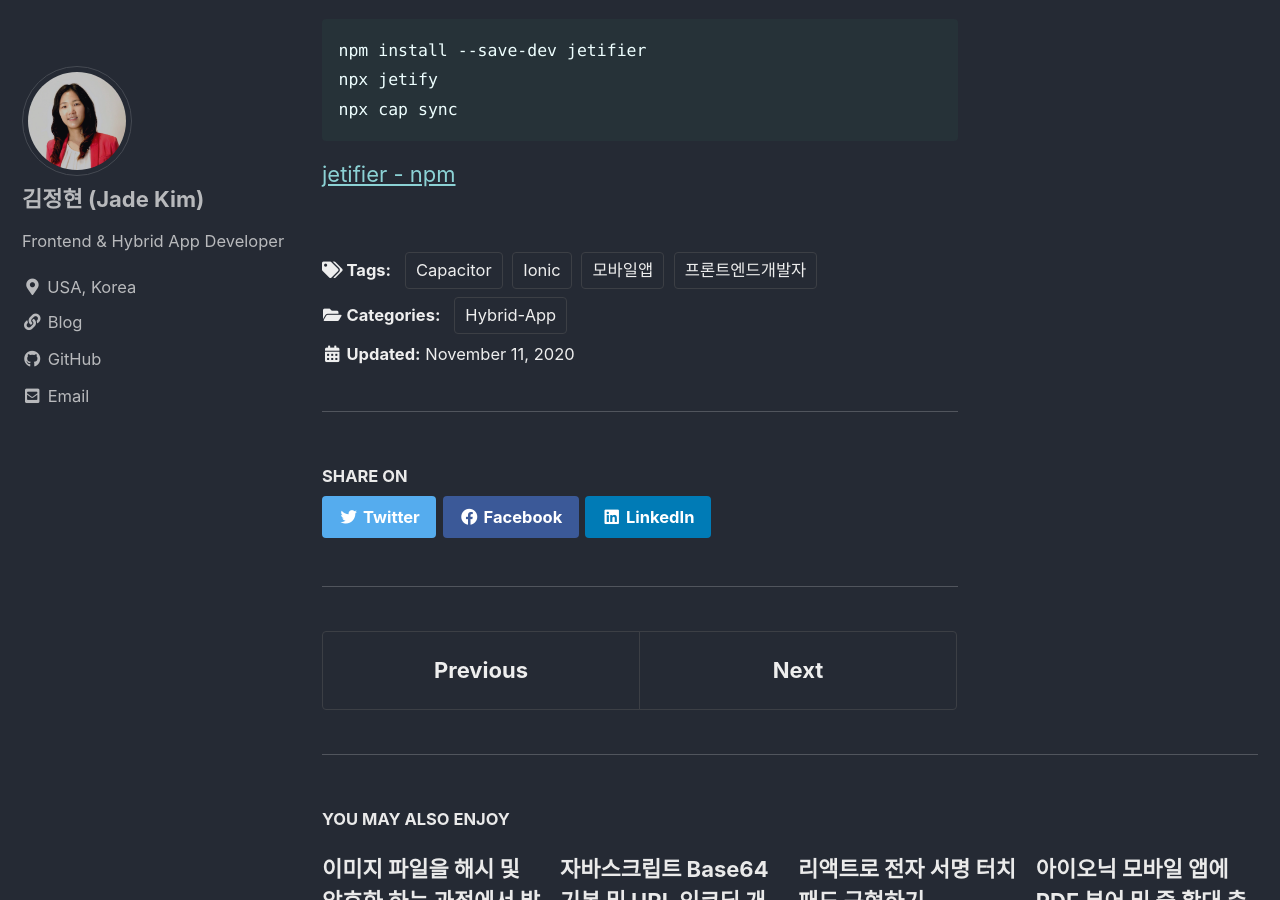
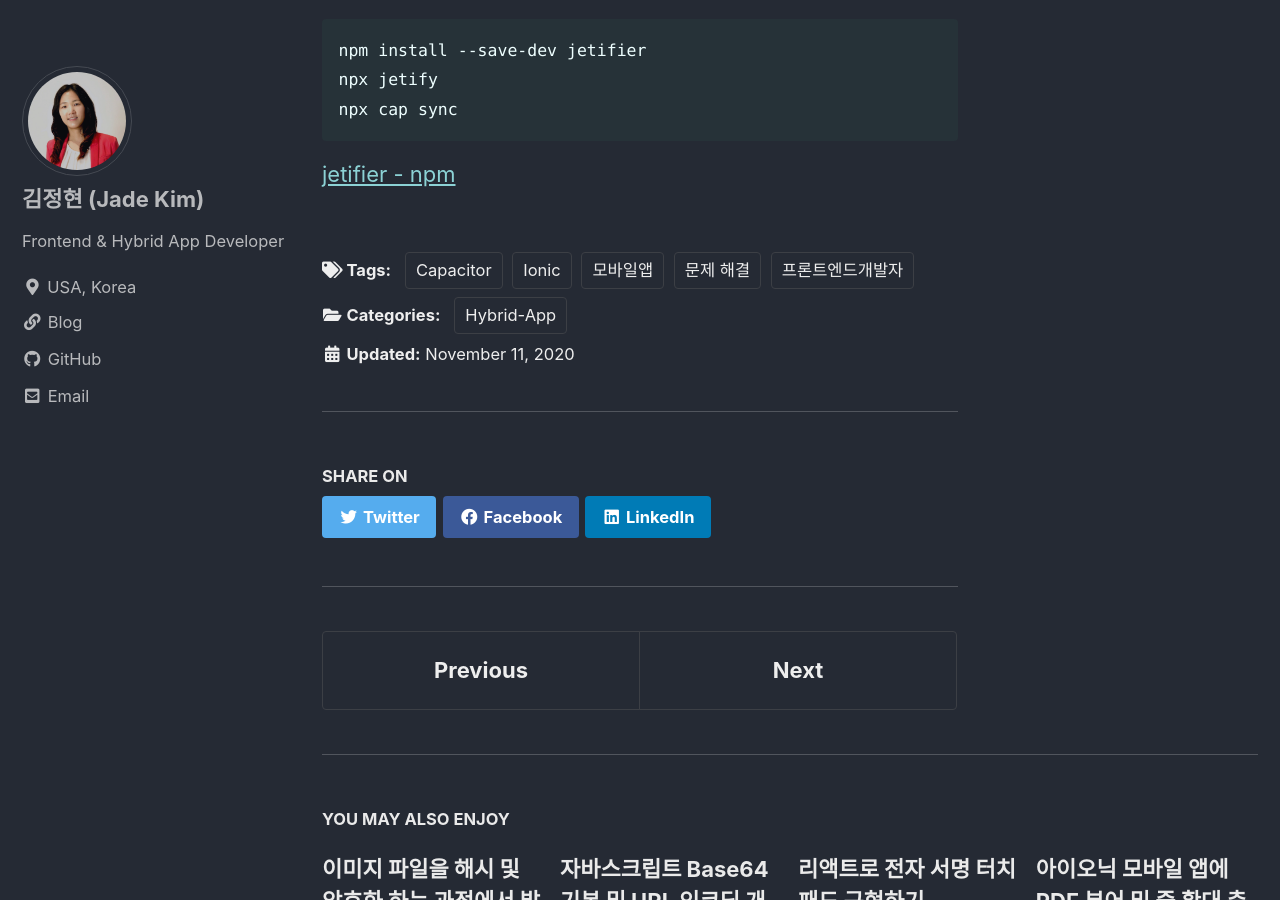
Before and after one commit to trevino-kim/github.io, a Jekyll site: the page built from _posts/2020-11-11-Ionic-Capacitor-Cordova-Plugins.md, in a window 1280 px wide and 900 px high, scrolled down 2155 px. Built offline with Jekyll 4.4.1, drawn with Linux system fonts in a browser that asks for light colours; cached includes are drawn as plain includes.

Commit message:
Update 2020-11-11-Ionic-Capacitor-Cordova-Plugins.md

```diff
--- a/_posts/2020-11-11-Ionic-Capacitor-Cordova-Plugins.md
+++ b/_posts/2020-11-11-Ionic-Capacitor-Cordova-Plugins.md
@@ -11,6 +11,7 @@ tags:
   - 프론트엔드개발자
   - Ionic
   - Capacitor
+  - 문제 해결
 ---
 
 #### 2020/11/11 개발일지
```
